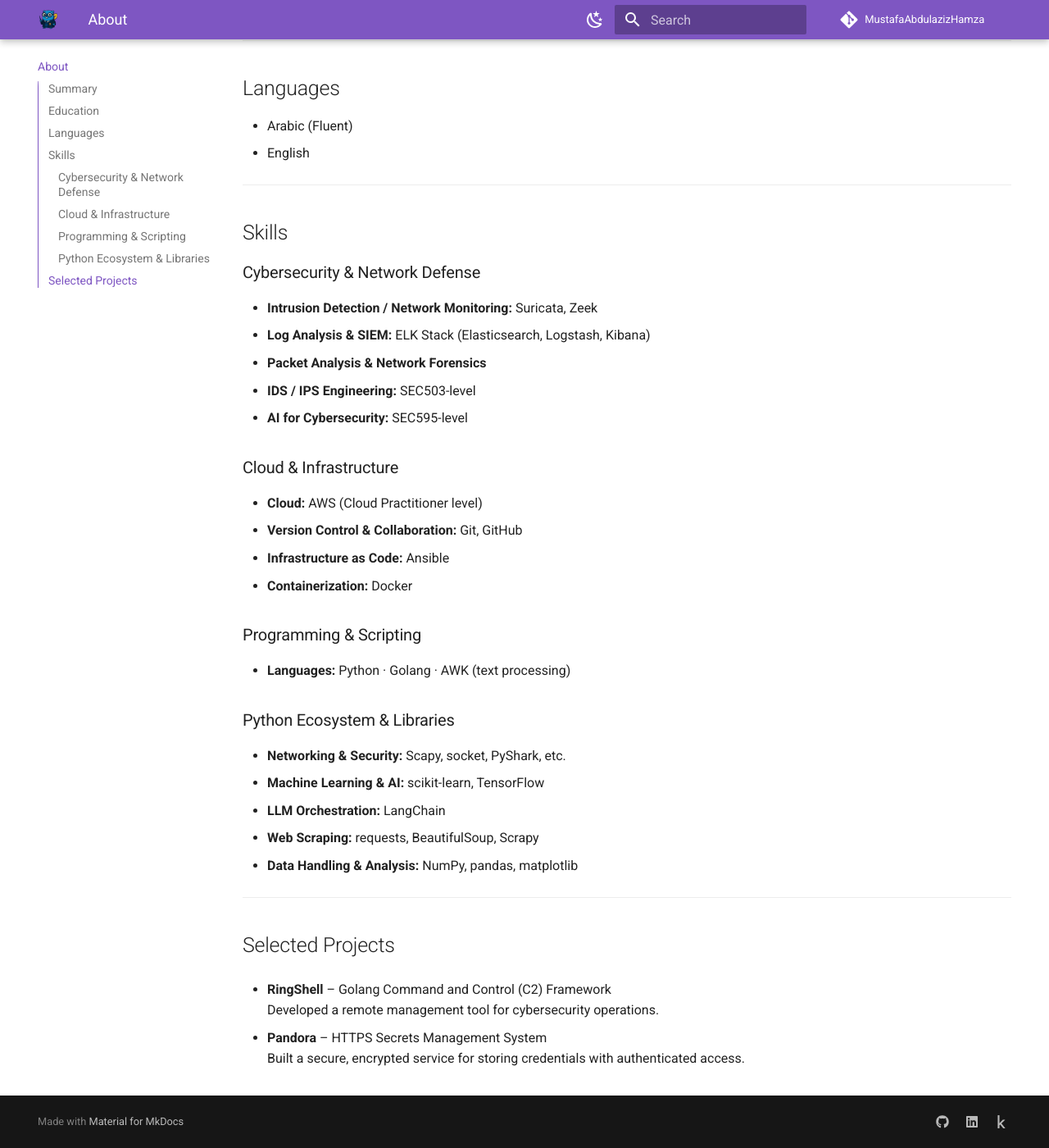
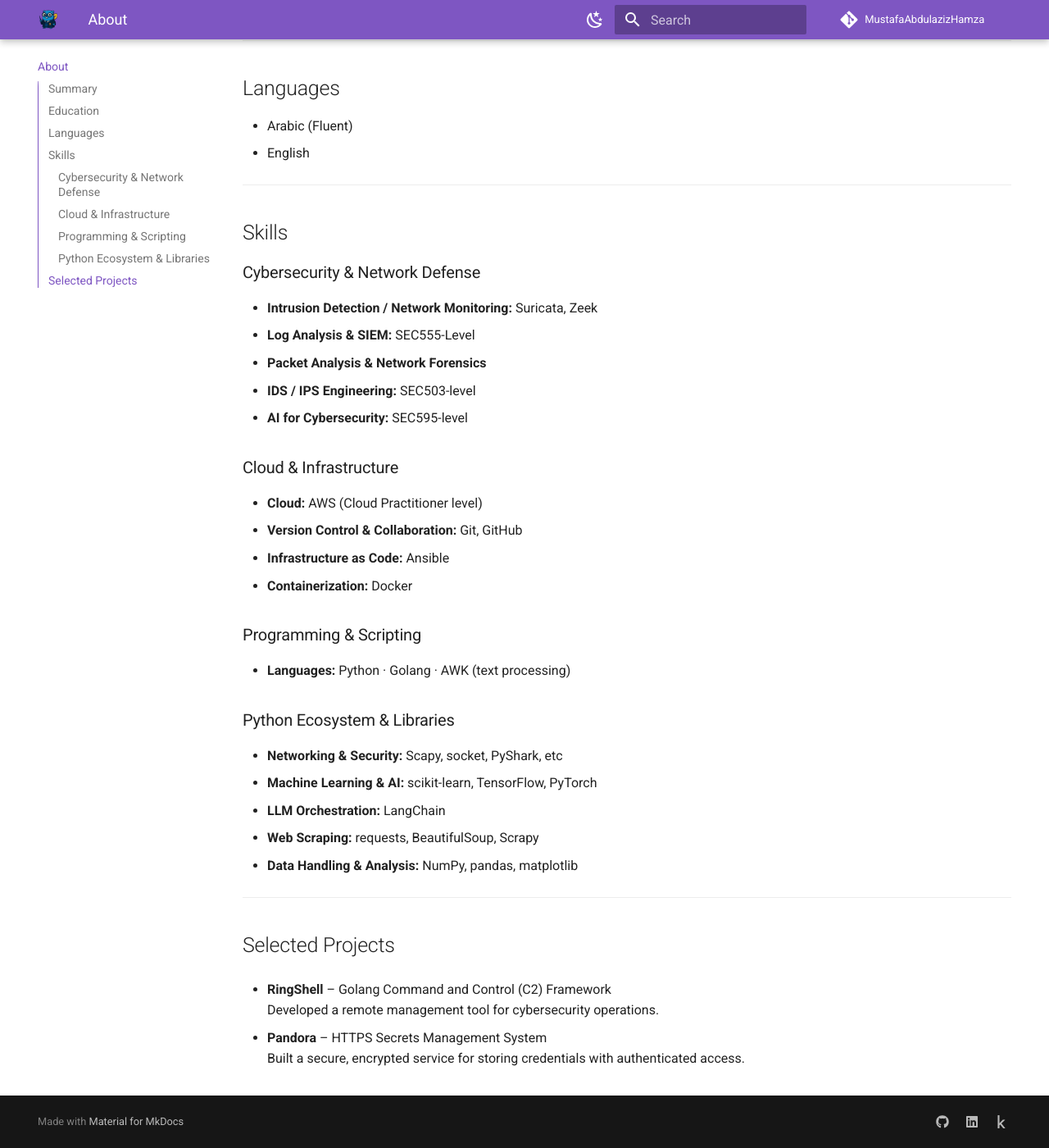
Before and after one commit to MustafaAbdulazizHamza/TechPatronusLab, an MkDocs documentation site: the page built from docs/about.md, in a window 1280 px wide and 1400 px high, scrolled down 542 px. Shown: the whole window at 82% size. Built offline with MkDocs 1.6.1 and Material for MkDocs 9.7.7, drawn with Linux system fonts in a browser that asks for light colours.

Commit message:
Revise skills in cybersecurity and programming sections
Updated skills section to reflect new training levels and added PyTorch to the Machine Learning & AI list.

```diff
--- a/docs/about.md
+++ b/docs/about.md
@@ -27,7 +27,7 @@ I am a motivated Cybersecurity and Cloud Computing Engineer with hands-on expert
 
 ### Cybersecurity & Network Defense
 - **Intrusion Detection / Network Monitoring:** Suricata, Zeek
-- **Log Analysis & SIEM:** ELK Stack (Elasticsearch, Logstash, Kibana)
+- **Log Analysis & SIEM:** SEC555-Level
 - **Packet Analysis & Network Forensics**
 - **IDS / IPS Engineering:** SEC503-level
 - **AI for Cybersecurity:** SEC595-level
@@ -42,8 +42,8 @@ I am a motivated Cybersecurity and Cloud Computing Engineer with hands-on expert
 - **Languages:** Python · Golang · AWK (text processing)
 
 ### Python Ecosystem & Libraries
-- **Networking & Security:** Scapy, socket, PyShark, etc.
-- **Machine Learning & AI:** scikit-learn, TensorFlow
+- **Networking & Security:** Scapy, socket, PyShark, etc
+- **Machine Learning & AI:** scikit-learn, TensorFlow, PyTorch
 - **LLM Orchestration:** LangChain
 - **Web Scraping:** requests, BeautifulSoup, Scrapy
 - **Data Handling & Analysis:** NumPy, pandas, matplotlib
```
